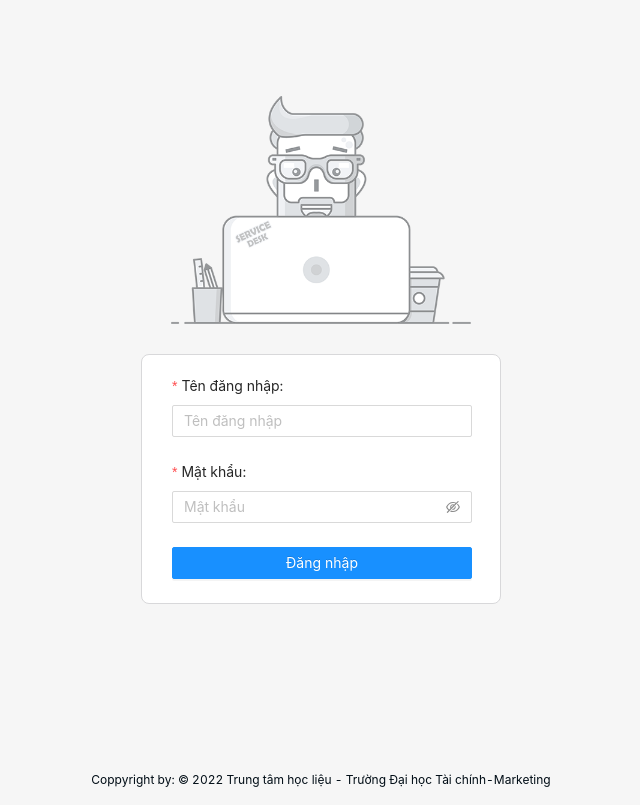
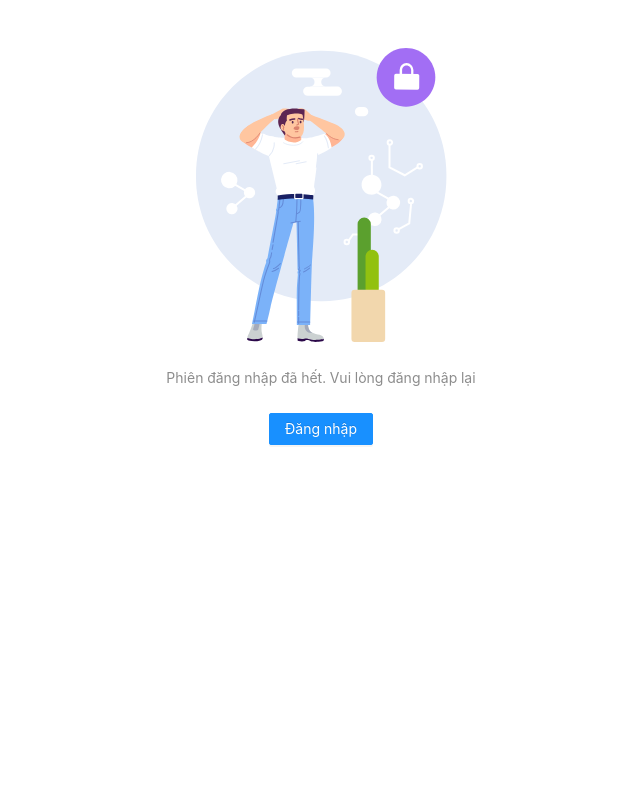
Before and after one commit to quangvinhln2008/kimhung, a React (Create React App) app in the folder frontend/: page / in a window 1280 px wide. Before the commit this address led to /login. Shown: the whole page, without its empty margins (319-959 px from the left). Built offline with nearby package versions, Linux system fonts and the light colour scheme.

Commit message:
cap nhat kiem tra login user

```diff
--- a/frontend/src/components/Layout/index.jsx
+++ b/frontend/src/components/Layout/index.jsx
@@ -1,9 +1,11 @@
 import React, {Component, useEffect, useState} from 'react'
 import {
-  matchRoutes
+  useNavigate
 } from "react-router-dom";
 
-import { Button, Result, Spin   } from 'antd';
+import { useCookies } from 'react-cookie';
+
+import { Button, Result, Spin } from 'antd';
 import HeaderApp from '../Header'
 import Navbar from "../Navbar";
 import Footer from "../Footer";
@@ -20,23 +22,41 @@ const LayoutApp = (props) => {
   const [isLogin, setIsLogin] = useState(false)
   const [isLoading, setIsLoading] = useState(true)
 
+  const [cookies, setCookie] = useCookies(['user']);
+  const navigate = useNavigate();
+
   useEffect(()=>{
+
     setTimeout(() => {
-      setIsLogin(window.localStorage.getItem('rTokenTracuu') !== null ? true : false)
+      setIsLogin(cookies?.TenNhanVien !== undefined ? true : false)
       setIsLoading(false)
-      }, 500);
+      }, 1000);
     }, []);
-
-
-  function onClickLogin(){
-    // router.push('/login')
-  }
 
   function toogleMenu(){
     setCollapsed(!collapsed)
   }
-  // if(isLogin){
+  if(!isLogin){
+    return (
+      <div>
+        {isLoading && <>
+          <Spin  size="large"/>
+          <Result
+            status="success"
+            title= {'Kiểm tra tình trạng đăng nhập'}
+          />
+        </>}
+        {!isLoading && <Result
+          status="403"
+          title=""
+          subTitle="Phiên đăng nhập đã hết. Vui lòng đăng nhập lại"
+          extra={<Button onClick={()=>navigate('/login')} type="primary">Đăng nhập</Button>}
+        /> }
+      </div>
+    )}
   return (
+    <>
+    {isLoading ? <Spin  size="large"/> :
       <Layout style={{height: "100%"}} >
       <Navbar collapsed ={collapsed} />
       <Layout className="site-layout" style={{width: "auto", minHeight:"667px"}} >
@@ -54,21 +74,10 @@ const LayoutApp = (props) => {
           </Content>
         <Footer />
       </Layout>
-    </Layout>
-  //  )}
-  //  return(
-  //   <>
+      </Layout>
+      }
+    </>
 
-  //     {isLoading ? <Spin  size="large"/> :
-
-  //     <Result
-  //       status="403"
-  //       title=""
-  //       subTitle="Bạn chưa đăng nhập. Vui lòng đăng nhập"
-  //       extra={<Button onClick={onClickLogin} type="primary">Đăng nhập</Button>}
-  //     />
-  //     }
-  //   </>
   );
 }
 
--- a/frontend/src/components/Navbar/index.jsx
+++ b/frontend/src/components/Navbar/index.jsx
@@ -2,7 +2,8 @@ import React, {useState, useEffect} from "react";
 import {Text} from '@chakra-ui/react'
 import {
   BrowserRouter as Router,
-  Link
+  Link,
+  useNavigate
 } from "react-router-dom";
 import {
   ContainerOutlined,
@@ -11,7 +12,8 @@ import {
   SettingOutlined,
   HomeOutlined,
   BarChartOutlined,
-  PieChartOutlined
+  PieChartOutlined,
+  LogoutOutlined
 } from '@ant-design/icons';
 import { Divider, Layout, Menu } from 'antd';
 import styles from './index.module.css'
@@ -27,20 +29,6 @@ const Navbar = (props) =>{
   useEffect(()=>{
     setRole(window.localStorage.getItem('rolesTracuu'))
     }, []);
-
-  function logout(){
-    const isRememberMe = window.localStorage.getItem('rememberTracuu')
-    if (isRememberMe === 'true') {
-      window.localStorage.removeItem('passwordTracuu')
-      window.localStorage.removeItem('emailTracuu')
-      window.localStorage.removeItem('fullNameTracuu')
-      window.localStorage.removeItem('emailTracuu')
-      window.localStorage.removeItem('rTokenTracuu')
-      window.localStorage.removeItem('rolesTracuu')
-    } else {
-      window.localStorage.clear()
-    }
-  }
 
   function getItem(label, key, icon, children) {
     return {
@@ -94,16 +82,17 @@ const Navbar = (props) =>{
       getItem(<Link to={'/bangkenhap'}>Bảng kê nhập</Link>, 'bangkenhap'),
       getItem(<Link to={'/bangkexuat'}>Bảng kê xuất</Link>, 'bangkexuat'),
       getItem(<Link to={'/baocao-nhapxuatton'}>Báo cáo Nhập-Xuất-Tồn</Link>, 'baocao-nhapxuatton'),
-      getItem(<Link to={'/baocao-phanphoichenhlech'}>Bảng phân phối chênh lệch</Link>, 'baocao-phanphoichenhlech'),
     ]),
-    getItem('Quản trị', 'quantri', <BarChartOutlined />, [
-      getItem(<Link to={'/member'}>Người dùng</Link>, 'member'),
-      getItem(<Link to={'/permission'}>Phân quyền</Link>, 'permission'),
-    ]),
-    getItem('Cài đặt', 'caidat', <SettingOutlined />, [
-      getItem(<Link to={'/profile'}>Tài khoản</Link>, 'profile'),
-      getItem(<Link to={'/logout'}>Đăng xuất</Link>, '6'),
-    ]),
+    getItem(<Link to ={'/login'}>Đăng xuất</Link>, 'dangxuat', <LogoutOutlined />),
+
+    // getItem('Quản trị', 'quantri', <BarChartOutlined />, [
+    //   getItem(<Link to={'/member'}>Người dùng</Link>, 'member'),
+    //   getItem(<Link to={'/permission'}>Phân quyền</Link>, 'permission'),
+    // ]),
+    // getItem('Cài đặt', 'caidat', <SettingOutlined />, [
+    //   getItem(<Link to={'/profile'}>Tài khoản</Link>, 'profile'),
+    //   getItem(<Link to={'/logout'}>Đăng xuất</Link>, '6'),
+    // ]),
   ];
 
   return(
--- a/frontend/src/containers/Dashboard/index.jsx
+++ b/frontend/src/containers/Dashboard/index.jsx
@@ -4,7 +4,7 @@ import {useSearchParams, setSearchParams, useNavigate} from "react-router-dom";
 
 import { useCookies } from 'react-cookie';
 
-import { Divider, Typography, Spin } from 'antd';
+import { Divider, Typography, Spin, Result, Button } from 'antd';
 
 const { Title } = Typography;
 
@@ -12,13 +12,14 @@ const Dashboard = () =>{
 
   const [isLogin, setIsLogin] = useState(false)
   const [isLoading, setIsLoading] = useState(true)
-
+  const [title, setTitle] = useState('Đang tải dữ liệu.....')
   const [cookies, setCookie] = useCookies(['user']);
   const navigate = useNavigate();
 
   useEffect(()=>{
     setTimeout(() => {
       setIsLogin(cookies?.TenNhanVien !== undefined ? true : false)
+      setTitle('Kiểm tra tình trạng đăng nhập')
       setIsLoading(false)
       }, 1000);
     }, []);
@@ -30,8 +31,19 @@ const Dashboard = () =>{
   if(!isLogin){
     return (
       <div>
-        {isLoading && <Spin  size="large"/>}
-        {navigateLoginPage()}
+        {isLoading && <>
+          <Spin  size="large"/>
+          <Result
+            status="success"
+            title= {title}
+          />
+        </>}
+        {!isLoading && <Result
+          status="403"
+          title=""
+          subTitle="Phiên đăng nhập đã hết. Vui lòng đăng nhập lại"
+          extra={<Button onClick={()=>navigateLoginPage()} type="primary">Đăng nhập</Button>}
+        /> }
       </div>
     )}
     return(
```
Also changed, not shown: frontend/src/App.js (+2 -21 lines).
